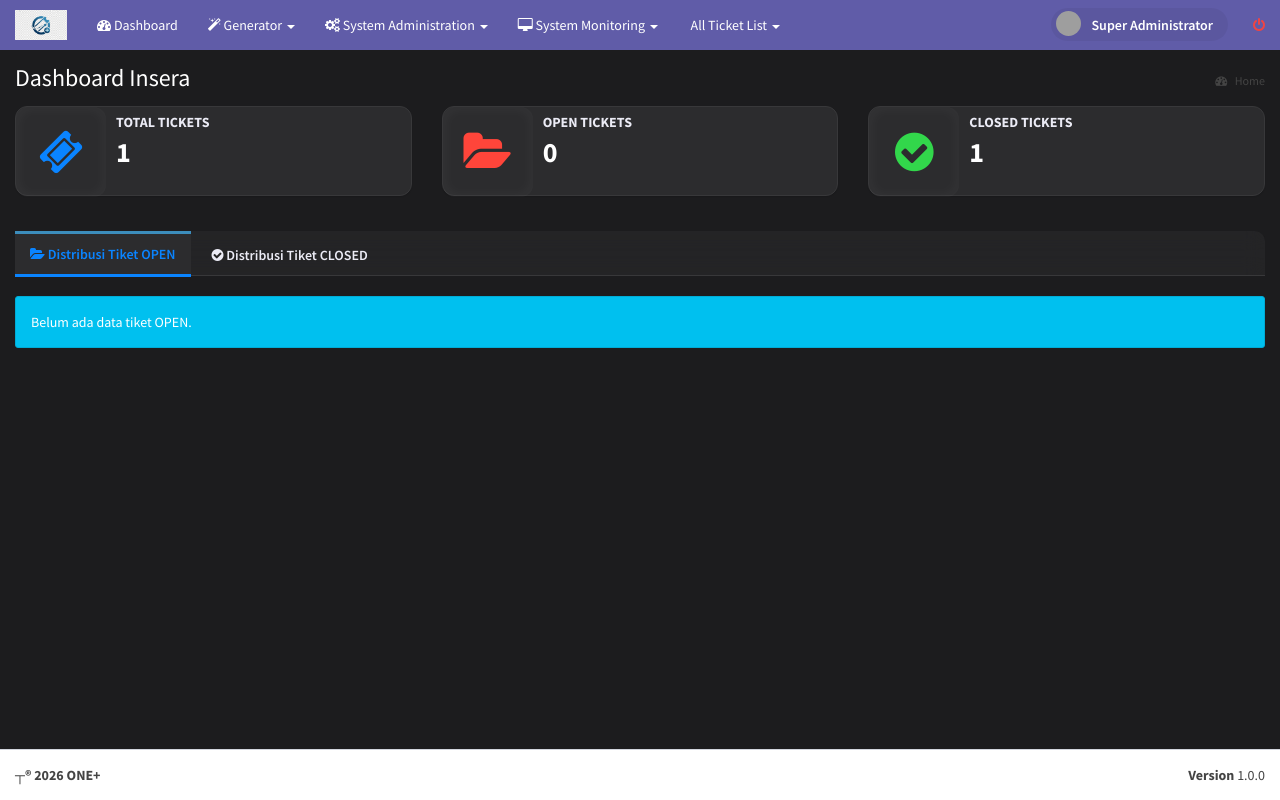
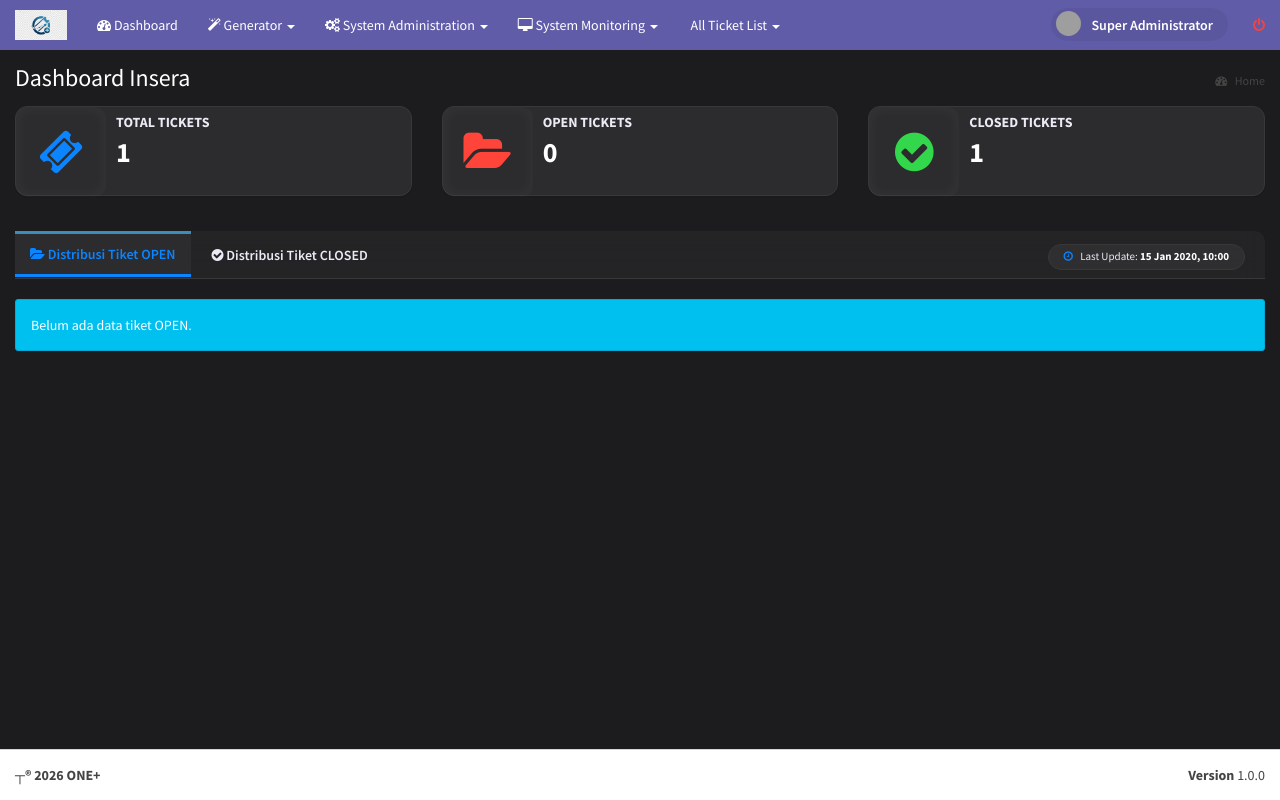
Before and after one commit to darma9989/one-plus, a CodeIgniter app: page /starter_kit/index.php/admin/dashboard_insera/index in a window 1280 px wide. Run offline with CodeIgniter, Linux system fonts and the light colour scheme; a user stored in the database is signed in; data comes from the database, SQL or seed files in the repository; tables that the repository leaves empty or names only in its code hold one stand-in row (values such as "Sample post"); some libraries are stand-ins or nearby versions; grey boxes are pictures that could not be loaded.

Commit message:
UI: Add Last Update Info to Insera Dashboard

```diff
--- a/application/controllers/admin/Dashboard_insera.php
+++ b/application/controllers/admin/Dashboard_insera.php
@@ -13,6 +13,7 @@ class Dashboard_insera extends Admin_Controller {
         $this->data['stats'] = $this->Dashboard_insera_model->get_stats();
         $this->data['pivot_open'] = $this->Dashboard_insera_model->get_pivot_by_category('OPEN');
         $this->data['pivot_closed'] = $this->Dashboard_insera_model->get_pivot_by_category('CLOSED');
+        $this->data['last_update'] = $this->Dashboard_insera_model->get_last_update();
 
         $this->template->load('admin/dashboard/insera_index', $this->data);
     }
--- a/application/models/Dashboard_insera_model.php
+++ b/application/models/Dashboard_insera_model.php
@@ -142,4 +142,13 @@ class Dashboard_insera_model extends CI_Model {
 
         return $this->db_lama->get('insera')->result();
     }
+
+    public function get_last_update() {
+        $row = $this->db_lama->select('scraped_at')
+                             ->order_by('scraped_at', 'DESC')
+                             ->limit(1)
+                             ->get('insera')
+                             ->row();
+        return $row ? $row->scraped_at : null;
+    }
 }
--- a/application/views/admin/dashboard/insera_index.php
+++ b/application/views/admin/dashboard/insera_index.php
@@ -325,6 +325,12 @@
     <ul class="nav nav-tabs">
         <li class="active"><a href="#tab_open" data-toggle="tab" style="font-weight: 700; color: #dd4b39;"><i class="fa fa-folder-open"></i> Distribusi Tiket OPEN</a></li>
         <li><a href="#tab_closed" data-toggle="tab" style="font-weight: 700; color: #00a65a;"><i class="fa fa-check-circle"></i> Distribusi Tiket CLOSED</a></li>
+        <li class="pull-right" style="padding: 10px 15px;">
+            <div style="background: rgba(255,255,255,0.05); border: 1px solid var(--mac-border); border-radius: 50px; padding: 4px 15px; font-size: 11px; color: var(--mac-text-dim);">
+                <i class="fa fa-clock-o" style="color: var(--mac-blue); margin-right: 5px;"></i>
+                Last Update: <span style="color: #fff; font-weight: 700;"><?php echo $last_update ? date('d M Y, H:i', strtotime($last_update)) : '—'; ?></span>
+            </div>
+        </li>
     </ul>
     <div class="tab-content">
         <!-- TAB OPEN -->
```
